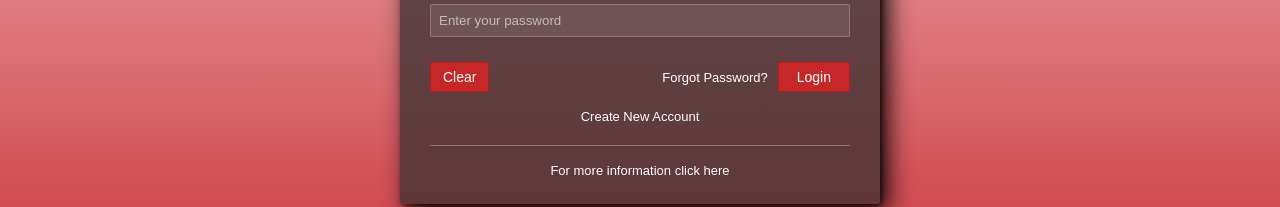
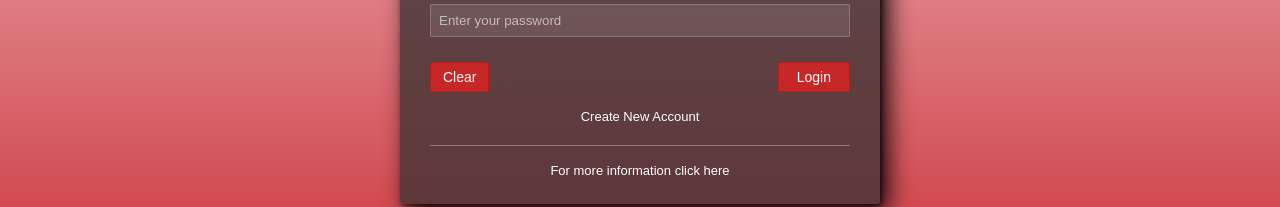
Before and after one commit to gggggeric/deployedTUPT-Counseling, a React (Create React App) app: page / in a window 1280 px wide. Shown: the part 435-642 px from the top of the page. Built offline with nearby package versions, Linux system fonts and the light colour scheme.

Commit message:
added some changese

```diff
--- a/public/index.html
+++ b/public/index.html
@@ -2,7 +2,6 @@
 <html lang="en">
   <head>
     <meta charset="utf-8" />
-    <link rel="icon" href="%PUBLIC_URL%/favicon.ico" />
     <meta name="viewport" content="width=device-width, initial-scale=1" />
     <meta name="theme-color" content="#000000" />
     <meta
--- a/src/Pages/Auth/Login.js
+++ b/src/Pages/Auth/Login.js
@@ -153,7 +153,7 @@ const handleLoginSubmit = async (e) => {
                 Clear
               </button>
               <div style={{ display: 'flex', gap: '10px', alignItems: 'center' }}>
-                <a href="#forgot" style={{ fontSize: '13px', color: 'white' }}>Forgot Password?</a>
+
                 <button
                   type="submit"
                   className="btn-login"
```
